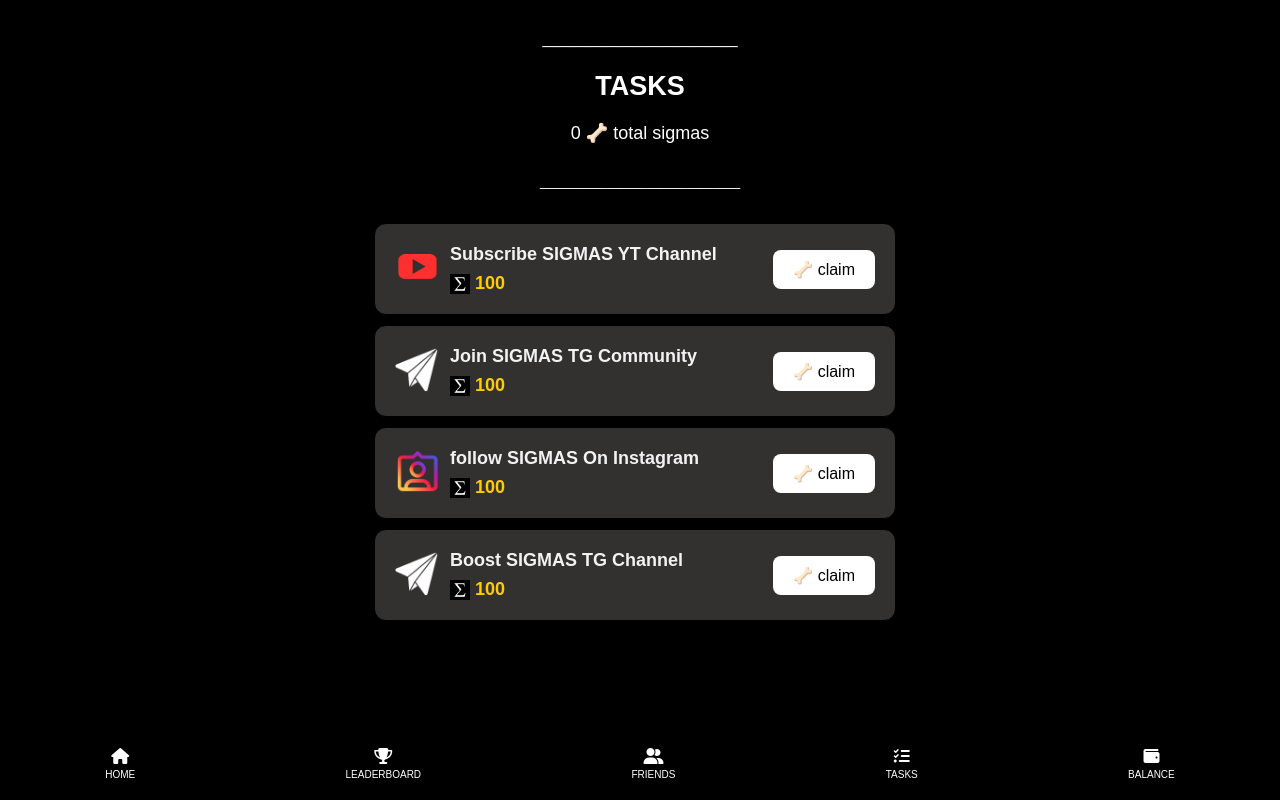
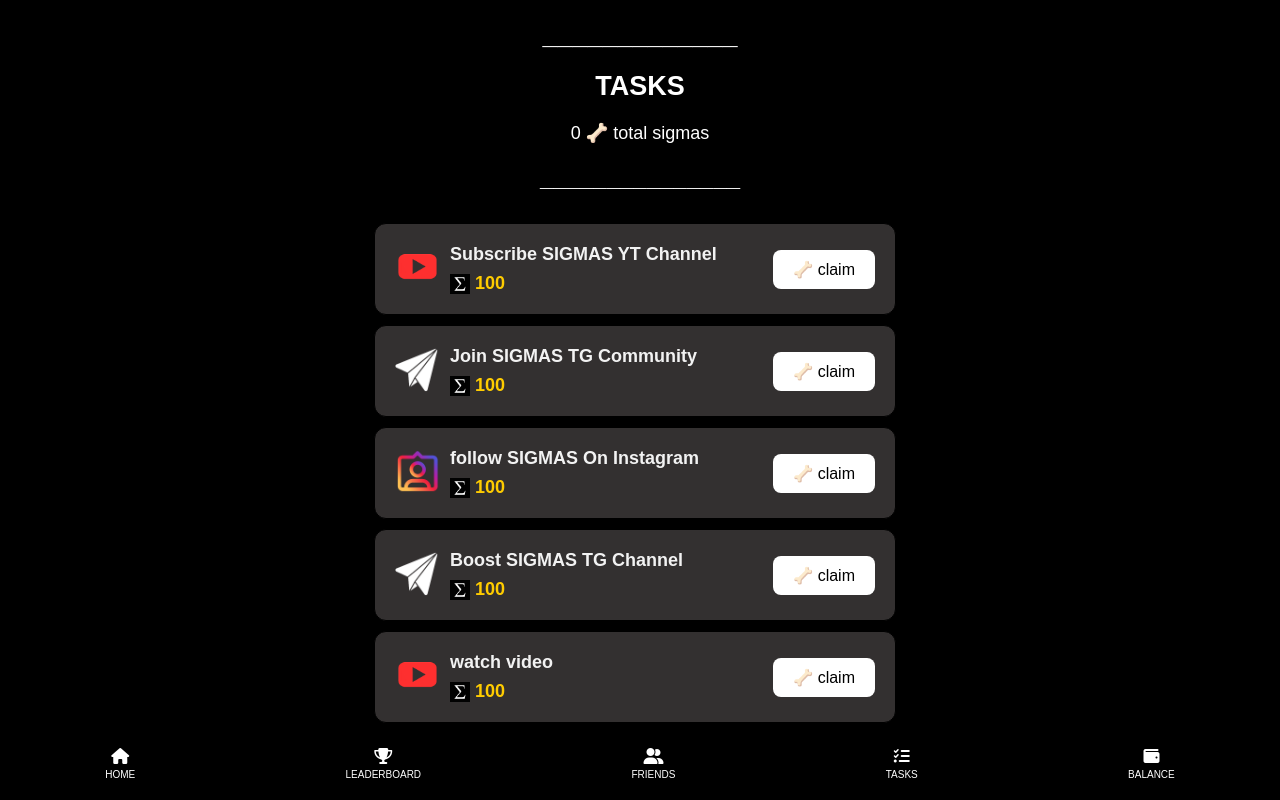
Before and after one commit to maxhassa4747/testbot-, a plain HTML site: page task.html in a window 1280 px wide. Drawn offline with Linux system fonts and the light colour scheme.

Commit message:
Update task.html

```diff
--- a/task.html
+++ b/task.html
@@ -197,6 +197,21 @@
                                 </div>
                                 <button class="task-button" onclick="completeTask(100, 'https://t.me/boost/sigmascommunity')">🦴 claim</button>
                                 </div>
+                    <div class="task-container">
+                        <div class="task">
+                            <div class="task-detail">
+                                <div class="task-image">
+                                    <img src="material/images/you.gif" width="45px" alt="">
+                                </div>
+                                <div>
+                                    <h4>watch video</h4>
+                                    <div class="task-data">
+                                        <img src="material/images/sigma2.jpeg" width="20px" alt="Coin Icon">
+                                        <h5>100</h5>
+                                    </div>
+                                </div>
+                            </div>
+                            <button class="task-button" onclick="completeTask(100, 'https://youtu.be/ntIxCfgl9KE?si=Aaf5BsuYt1nN0B1u')">🦴 claim</button>
                             </div>
 
                     </section>
```
